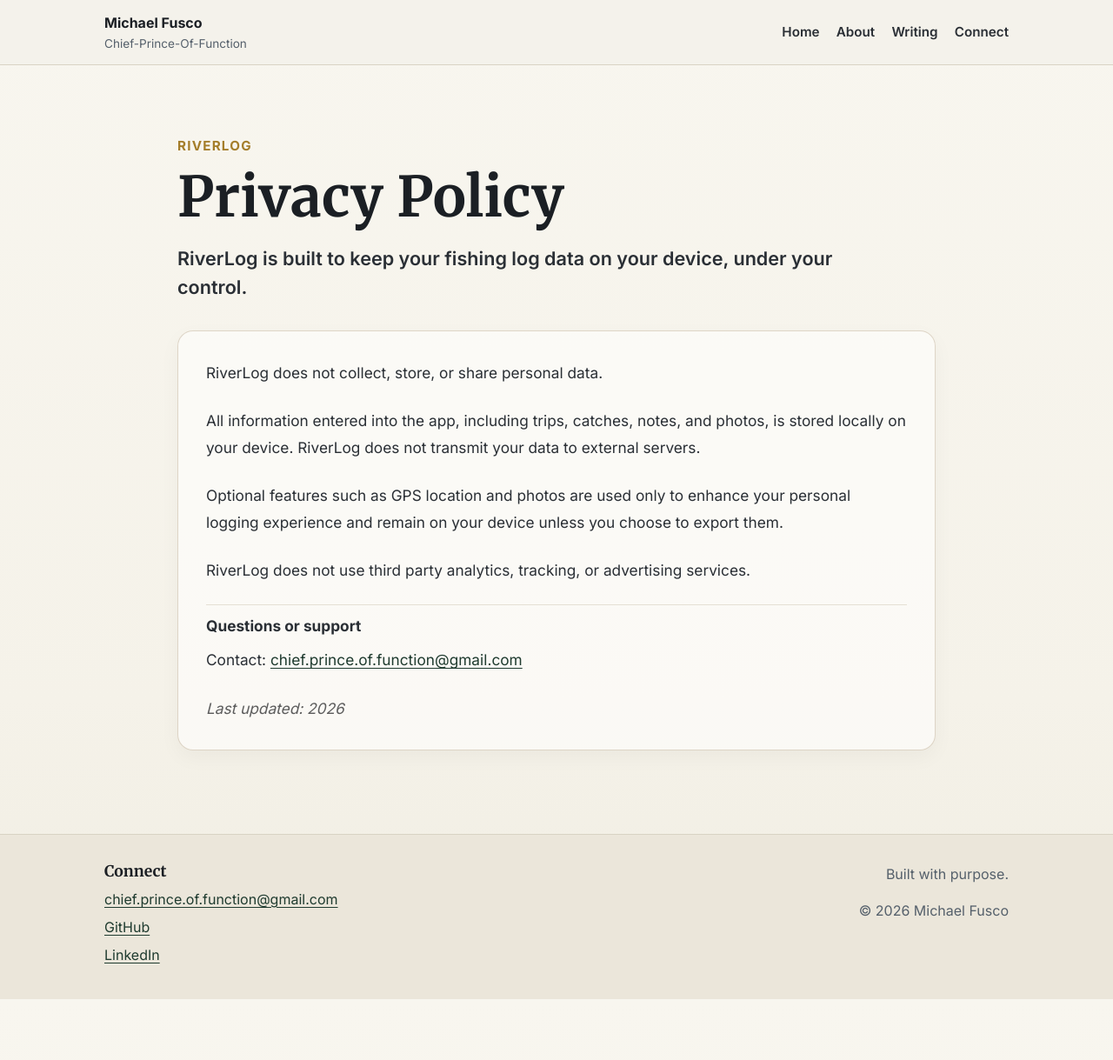
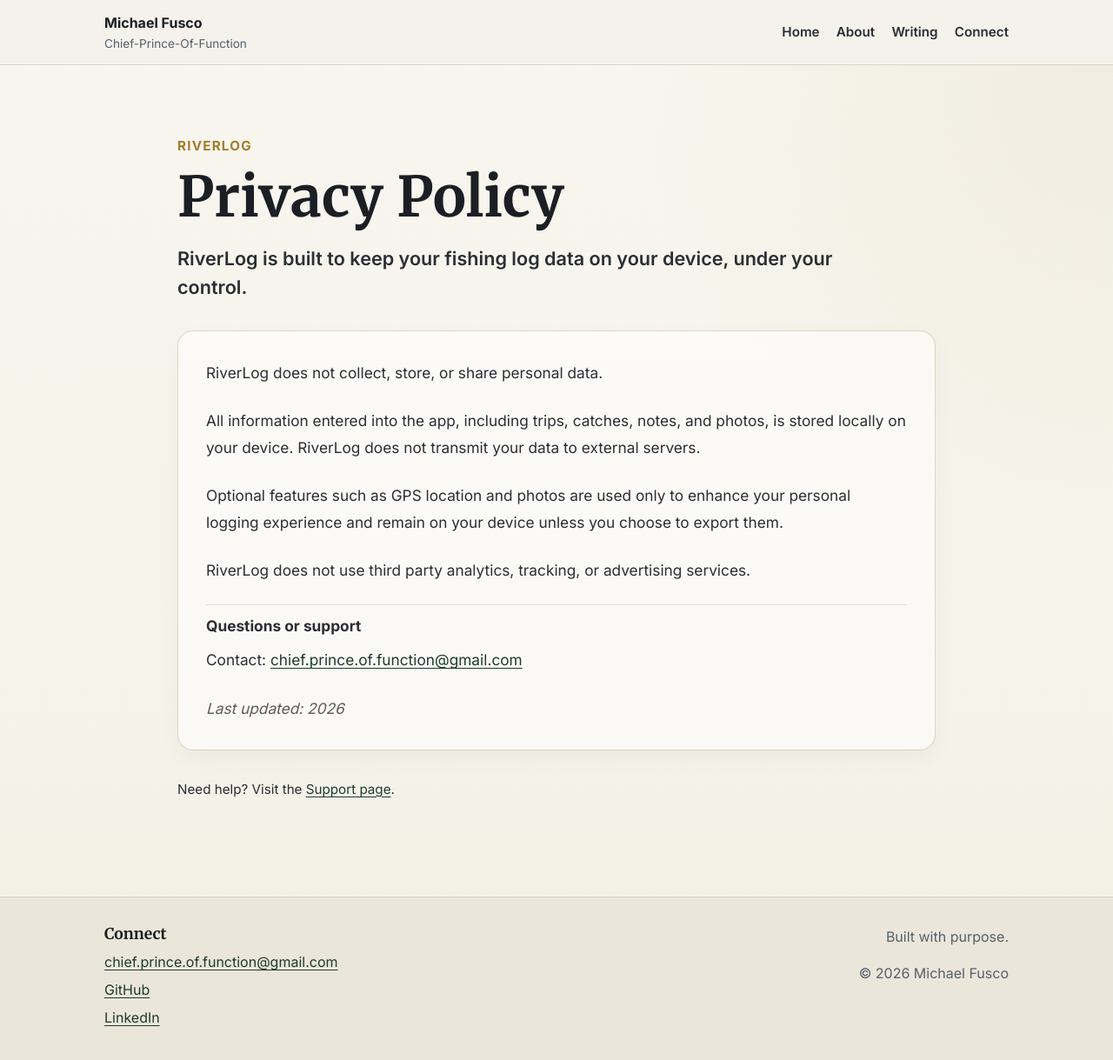
Before and after one commit to Chief-Prince-Of-Function/chief-prince-of-function.github.io, a Jekyll site: the page built from riverlog/privacy-policy.html, in a window 1280 px wide and 1221 px high. Shown: the whole window at 87% size. Built offline with Jekyll 4.4.1, drawn with Linux system fonts in a browser that asks for light colours.

Commit message:
Enhance privacy policy layout and add support link
Updated privacy policy section with improved styling and added support link.

```diff
--- a/riverlog/privacy-policy.html
+++ b/riverlog/privacy-policy.html
@@ -4,8 +4,9 @@
 permalink: /riverlog/privacy-policy.html
 ---
 
-<section style="padding: 5rem 0 4rem;">
+<section style="padding: 5rem 0 4rem; background: radial-gradient(circle at top right, rgba(179,157,92,0.10), transparent 35%);">
   <div style="max-width: 920px; margin: 0 auto; padding: 0 1.5rem;">
+
     <div style="margin-bottom: 1rem; color: #a47d2a; font-weight: 700; letter-spacing: 0.08em; text-transform: uppercase; font-size: 0.95rem;">
       RiverLog
     </div>
@@ -19,7 +20,9 @@
     </p>
 
     <div style="background: rgba(255,255,255,0.55); border: 1px solid rgba(165,145,110,0.35); border-radius: 18px; padding: 2rem; box-shadow: 0 8px 24px rgba(0,0,0,0.04);">
+
       <div style="display: grid; gap: 1.5rem; font-size: 1.08rem; line-height: 1.8;">
+
         <p style="margin: 0;">
           RiverLog does not collect, store, or share personal data.
         </p>
@@ -37,17 +40,29 @@
         </p>
 
         <div style="padding-top: 0.5rem; border-top: 1px solid rgba(165,145,110,0.25);">
-          <p style="margin: 0 0 0.5rem; font-weight: 700;">Questions or support</p>
+          <p style="margin: 0 0 0.5rem; font-weight: 700;">
+            Questions or support
+          </p>
           <p style="margin: 0;">
             Contact:
-            <a href="mailto:chief.prince.of.function@gmail.com">chief.prince.of.function@gmail.com</a>
+            <a href="mailto:chief.prince.of.function@gmail.com">
+              chief.prince.of.function@gmail.com
+            </a>
           </p>
         </div>
 
         <p style="margin: 0; font-style: italic; color: #5c5c5c;">
           Last updated: 2026
         </p>
+
       </div>
     </div>
+
+    <!-- Link to Support -->
+    <p style="margin-top: 2rem; font-size: 0.95rem;">
+      Need help? Visit the
+      <a href="/riverlog/support.html">Support page</a>.
+    </p>
+
   </div>
 </section>
```
